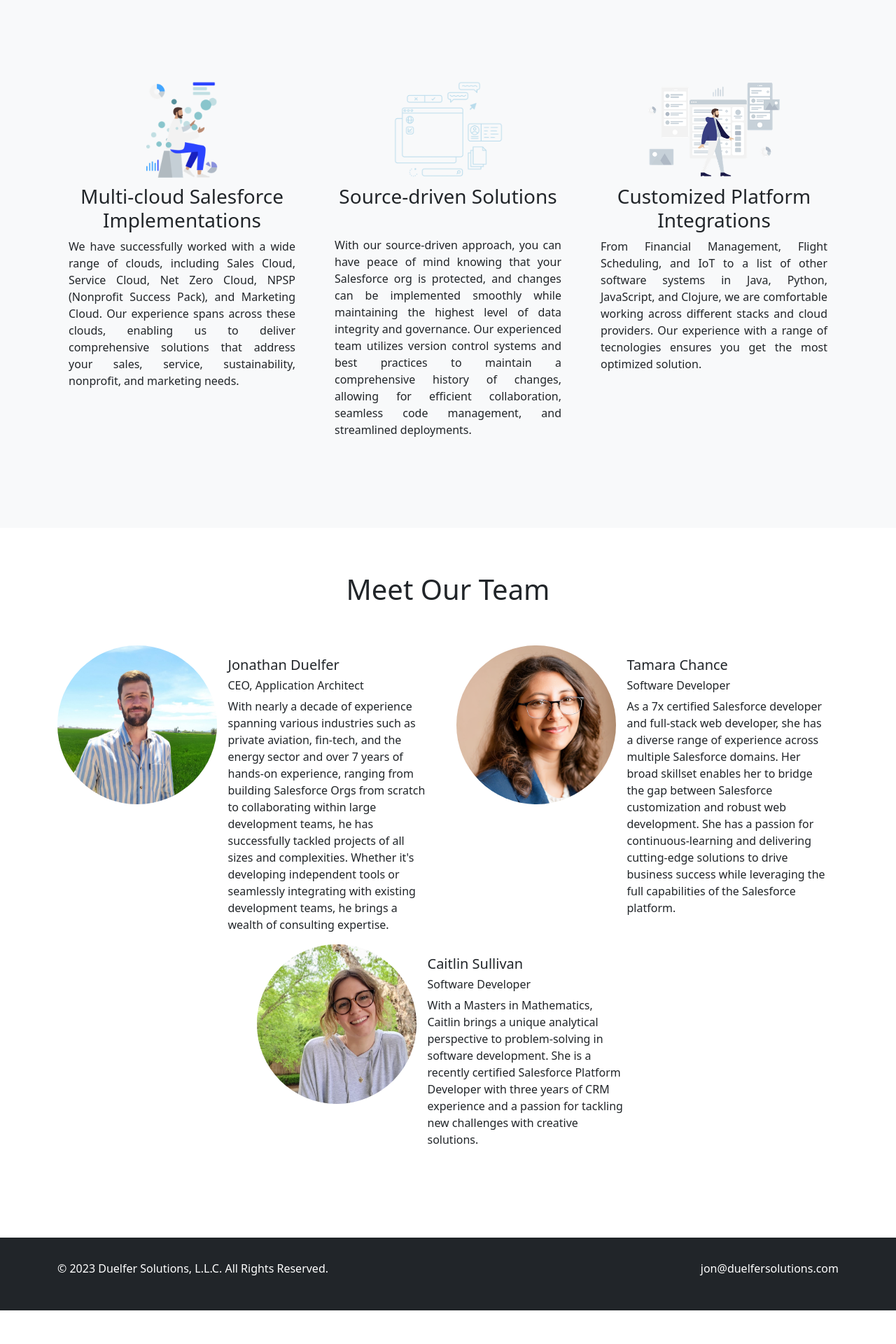
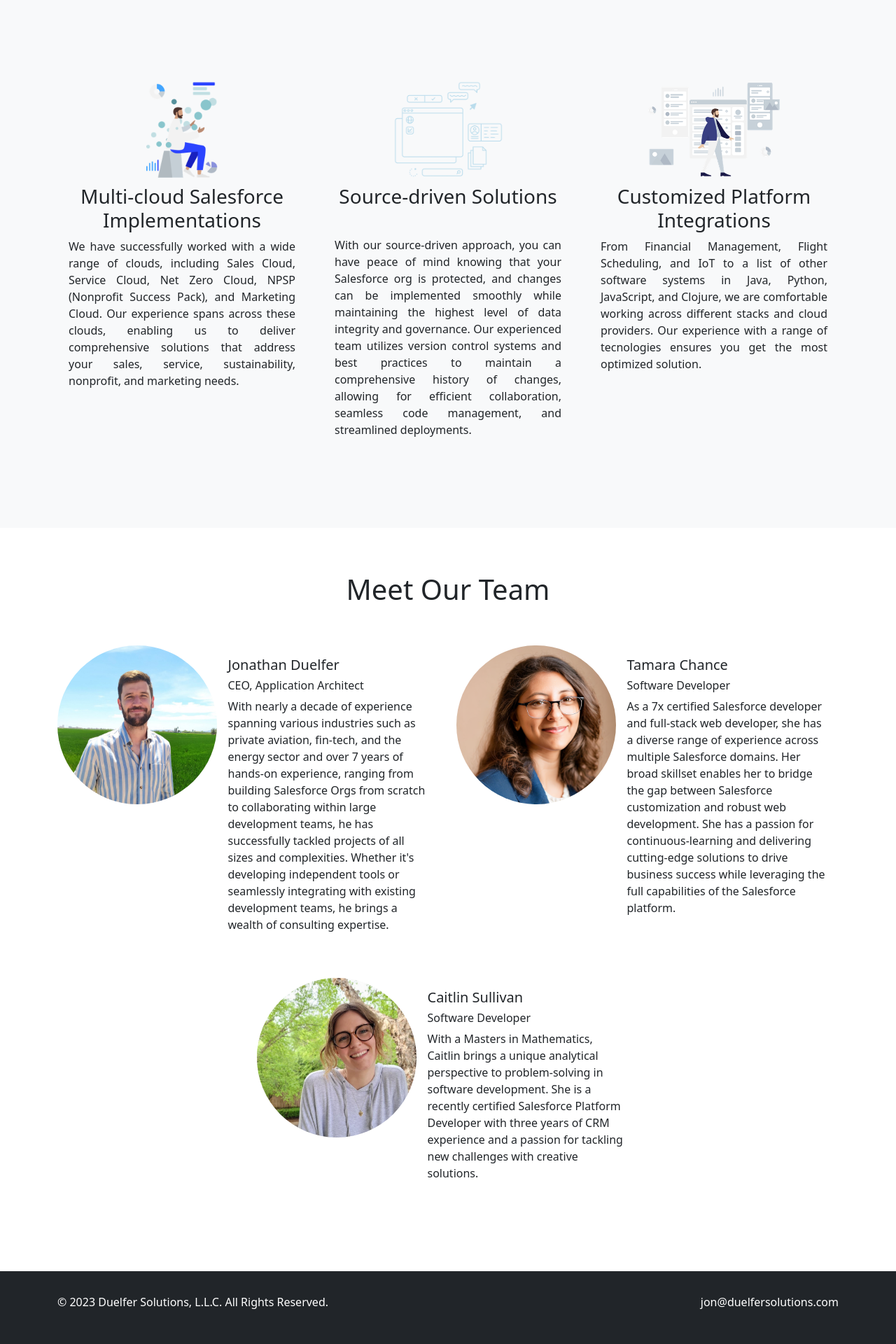
Before and after one commit to Duelfer-Solutions/duelfer-solutions.github.io, a Jekyll site: the page index.html, which Jekyll copies as it is, in a window 1280 px wide. Shown: the part 1099-3019 px from the top of the page at 70% size. Built offline with Jekyll 4.4.1, drawn with Linux system fonts in a browser that asks for light colours; before the commit the page ends 2971 px from its top, so only the background shows below that.

Commit message:
Added a second row so that there would be additional padding.

```diff
--- a/index.html
+++ b/index.html
@@ -141,6 +141,8 @@
                             </div>
                         </div>
                     </div>
+                </div>
+                <div class="row mt-5" style="justify-content: space-evenly">
                     <div class="col-lg-6">
                         <div class="card" style="flex-direction:row; border:0;">
                             <div class="col-md-5">
```
